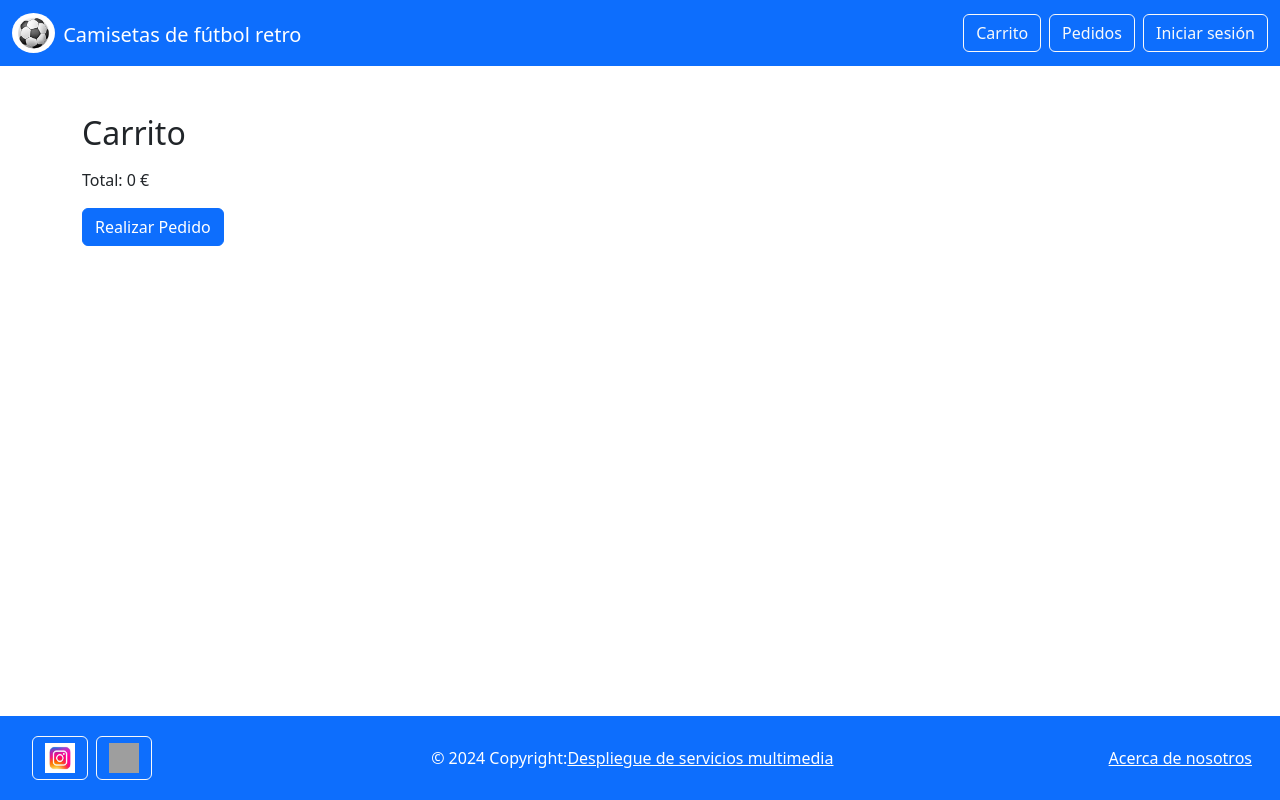
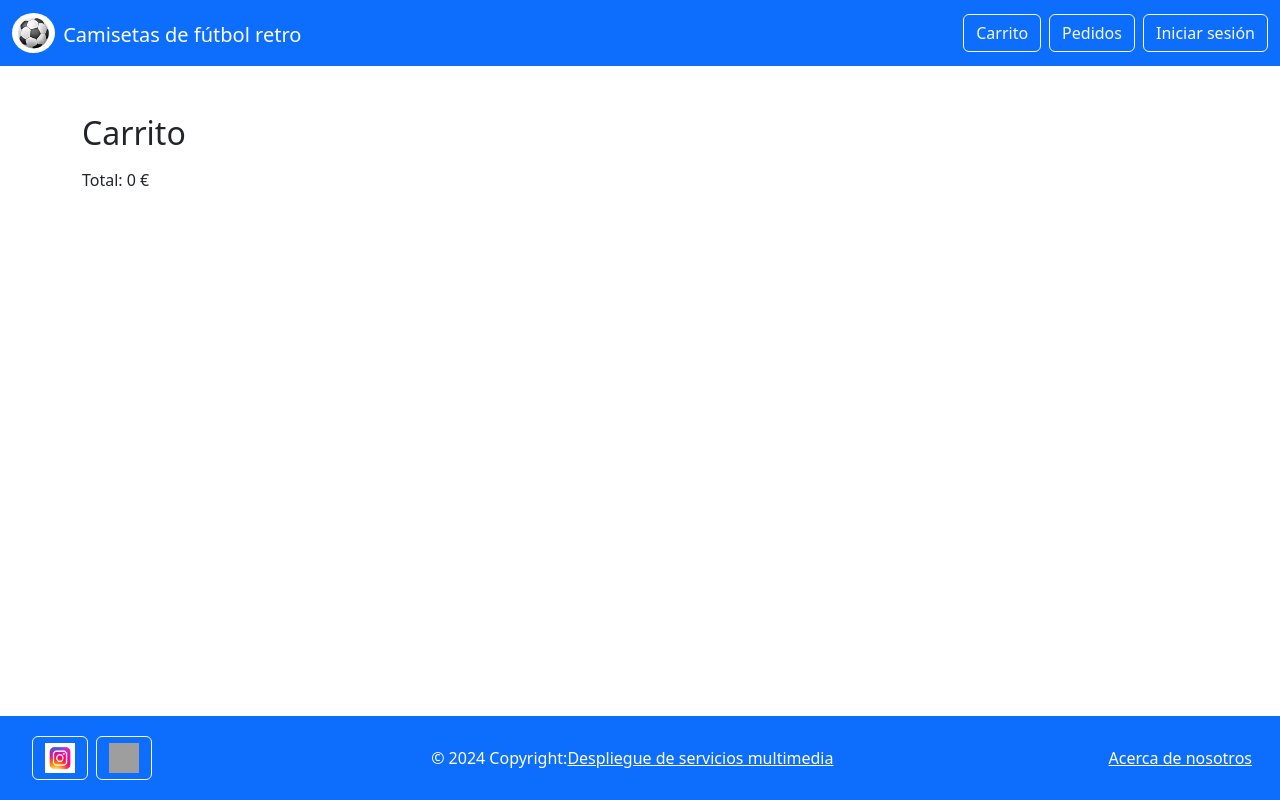
Before and after one commit to diaz133901/proyecto-react-hector, a React (Create React App) app: page /carrito in a window 1280 px wide. Built offline with nearby package versions, Linux system fonts and the light colour scheme; grey boxes are pictures that could not be loaded.

Commit message:
Si carrito esta vacio no se muestra el boton de realizar pedido

```diff
--- a/src/Componentes/Carrito.js
+++ b/src/Componentes/Carrito.js
@@ -6,6 +6,10 @@ const Carrito = ({ carrito, setCarrito, productos }) => {
   const [direccion, setDireccion] = useState("");
   const [numeroTarjeta, setNumeroTarjeta] = useState("");
   const [pin, setPin] = useState("");
+
+  const isEmpty = (obj) => {
+    return Object.keys(obj).length === 0;
+  };
 
   const guardarPedido = async () => {
     try {
@@ -63,9 +67,11 @@ const Carrito = ({ carrito, setCarrito, productos }) => {
         })}
       </ul>
       <p>Total: {calcularPrecioTotal(carrito, productos)} € </p>
-      <button className="btn btn-primary" onClick={handleGuardarPedido}>
-        Realizar Pedido
-      </button>
+      {!isEmpty(carrito) && (
+        <button className="btn btn-primary" onClick={handleGuardarPedido}>
+          Realizar Pedido
+        </button>
+      )}
 
       {modalVisible && (
         <div
```
